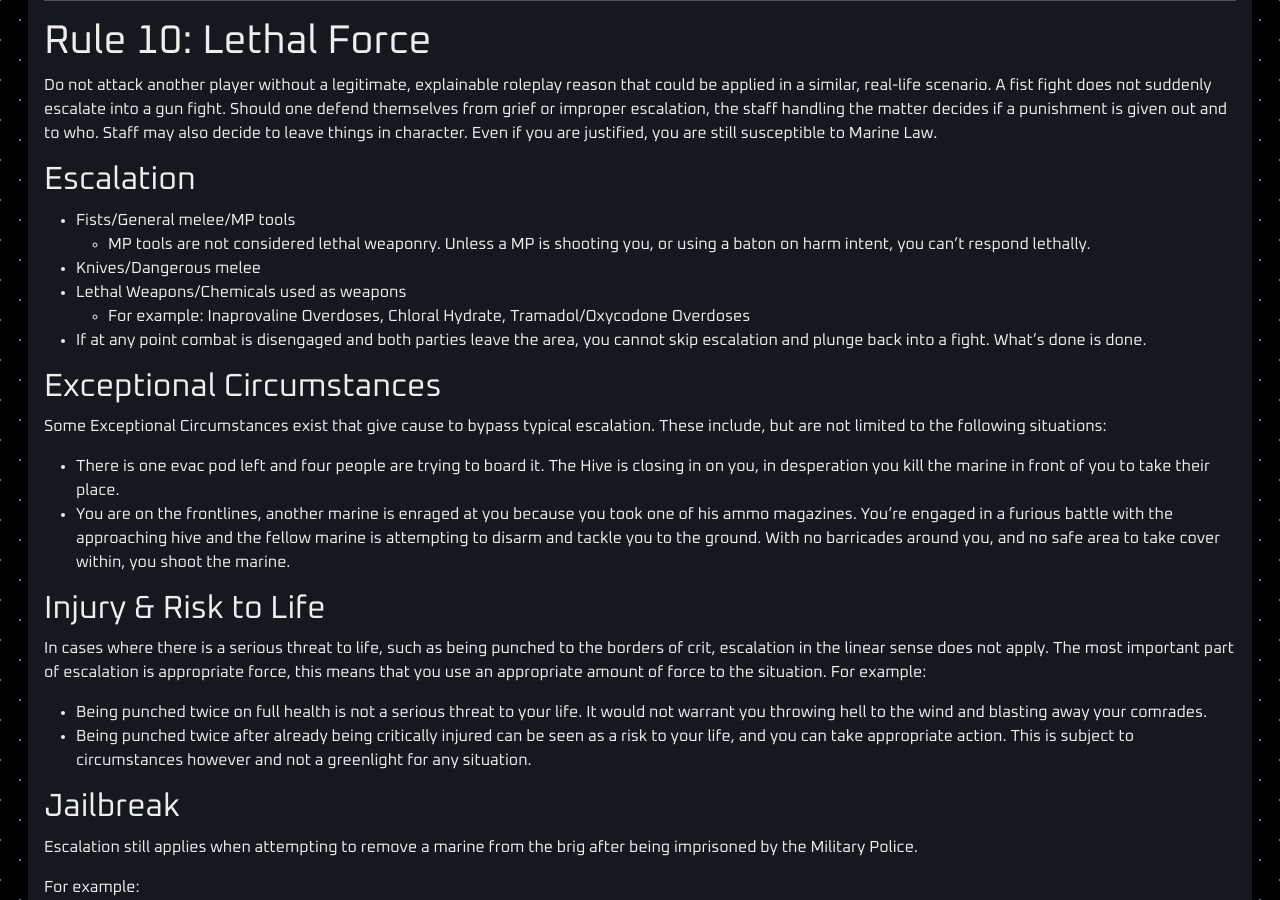
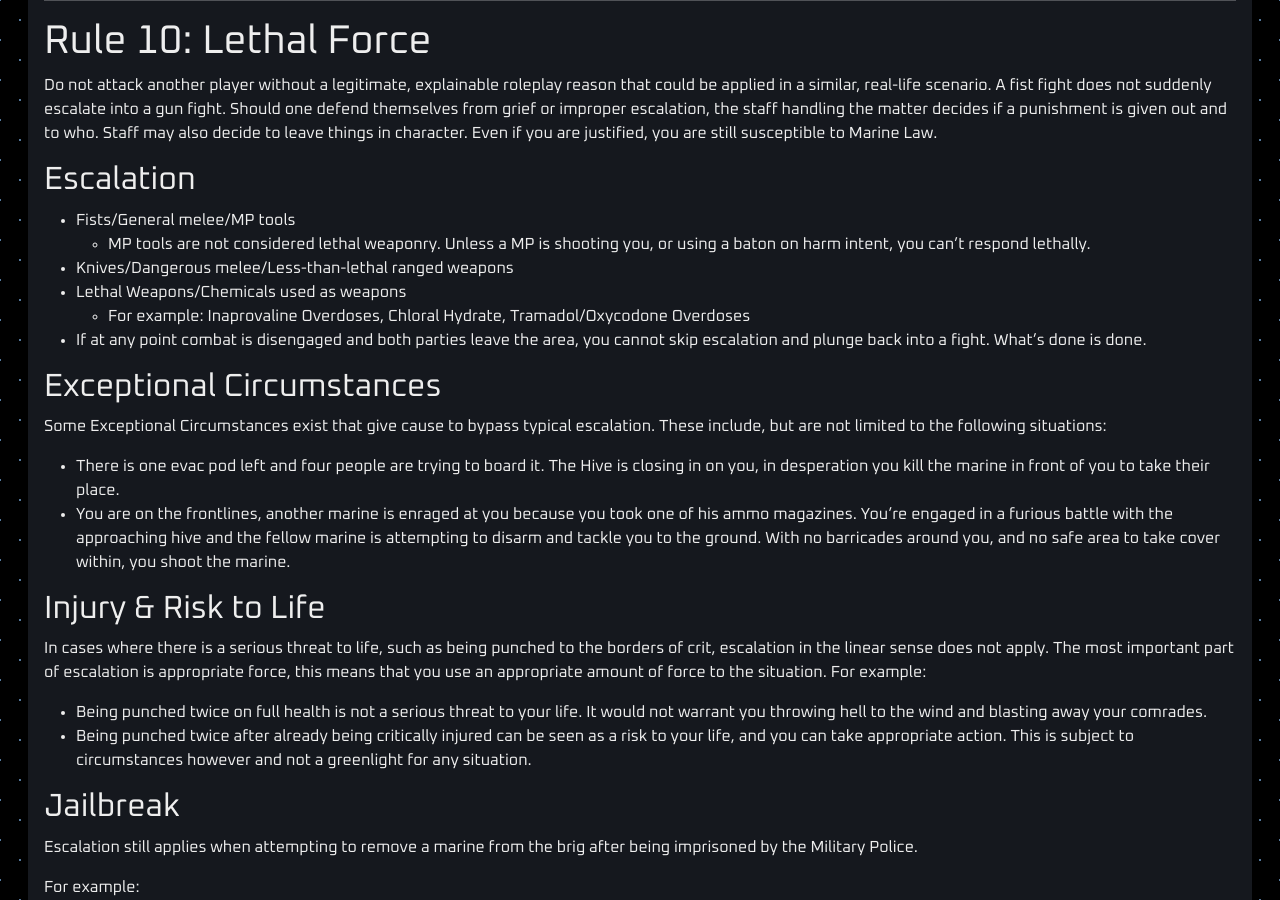
Before and after one commit to cmss13-devs/web, a Jekyll site: the page built from rules.md, in a window 1280 px wide and 900 px high, scrolled down 10680 px. Built offline with Jekyll 4.4.1, drawn with Linux system fonts in a browser that asks for light colours.

Commit message:
Escalation Addition
Added "Less-than-lethal ranged weapons" to the "Knives/ Dangerous Melee" stage of escalation.

```diff
--- a/rules.md
+++ b/rules.md
@@ -417,7 +417,7 @@ Do not attack another player without a legitimate, explainable roleplay reason t
 
 - Fists/General melee/MP tools
   - MP tools are not considered lethal weaponry. Unless a MP is shooting you, or using a baton on harm intent, you can't respond lethally.
-- Knives/Dangerous melee
+- Knives/Dangerous melee/Less-than-lethal ranged weapons
 - Lethal Weapons/Chemicals used as weapons
   - For example: Inaprovaline Overdoses, Chloral Hydrate, Tramadol/Oxycodone Overdoses
 - If at any point combat is disengaged and both parties leave the area, you cannot skip escalation and plunge back into a fight. What's done is done.
```
